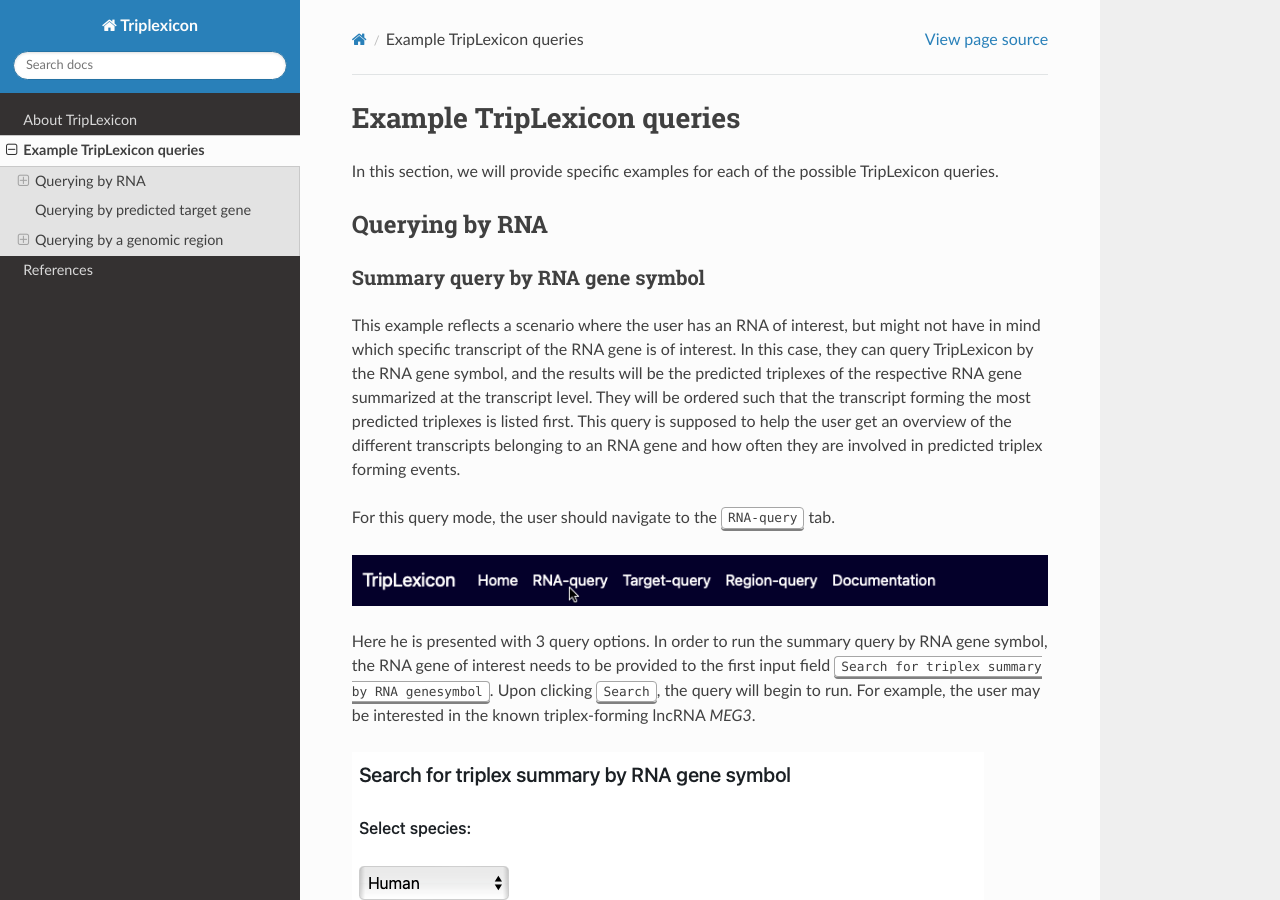
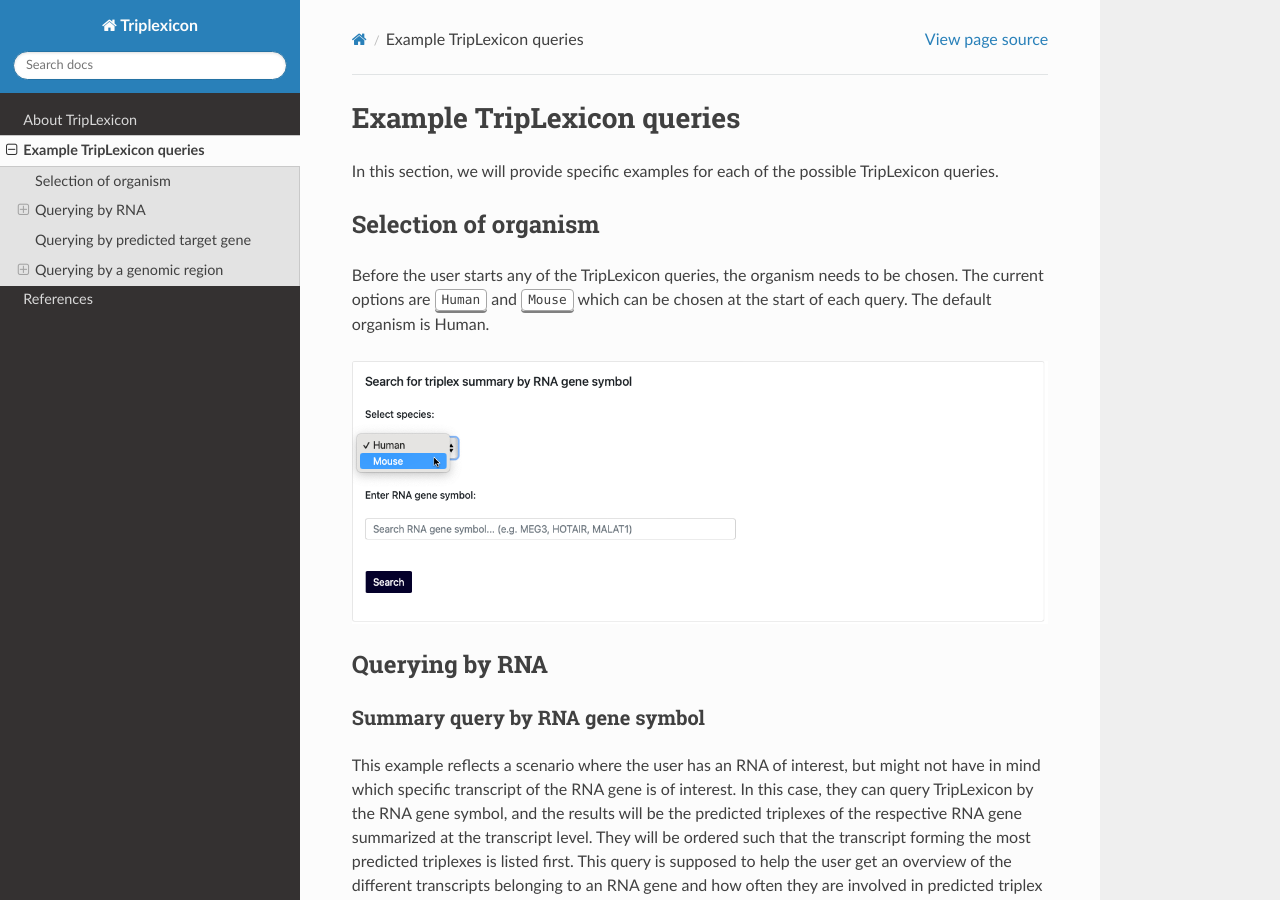
Before and after one commit to SchulzLab/TripLexicon, a Sphinx documentation site: the page built from docs/docs/source/examples.rst, in a window 1280 px wide and 900 px high. Built offline with Sphinx 7.4.7 and the Read the Docs theme 3.1.0, drawn with Linux system fonts in a browser that asks for light colours; pages that are not in the unit, such as notebooks, are missing from menus.

Commit message:
Update examples.rst

```diff
--- a/docs/docs/source/examples.rst
+++ b/docs/docs/source/examples.rst
@@ -3,6 +3,13 @@
 ===========================
 
 In this section, we will provide specific examples for each of the possible TripLexicon queries.
+
+Selection of organism
+=========================
+Before the user starts any of the TripLexicon queries, the organism needs to be chosen. The current options are :kbd:`Human` and :kbd:`Mouse` which can be chosen at the start of each query. The default organism is Human.
+
+.. image:: ../human_mouse_selection.png
+  :alt: Choice of organism
 
 Querying by RNA
 =========================
```
